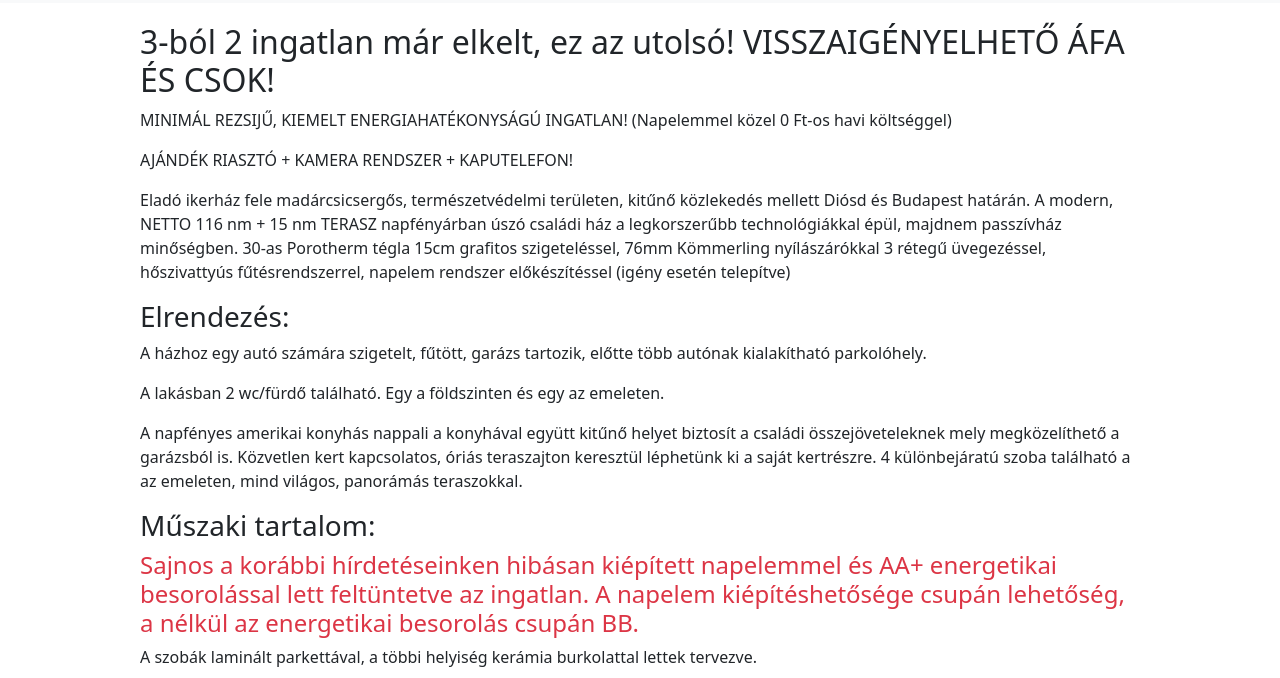
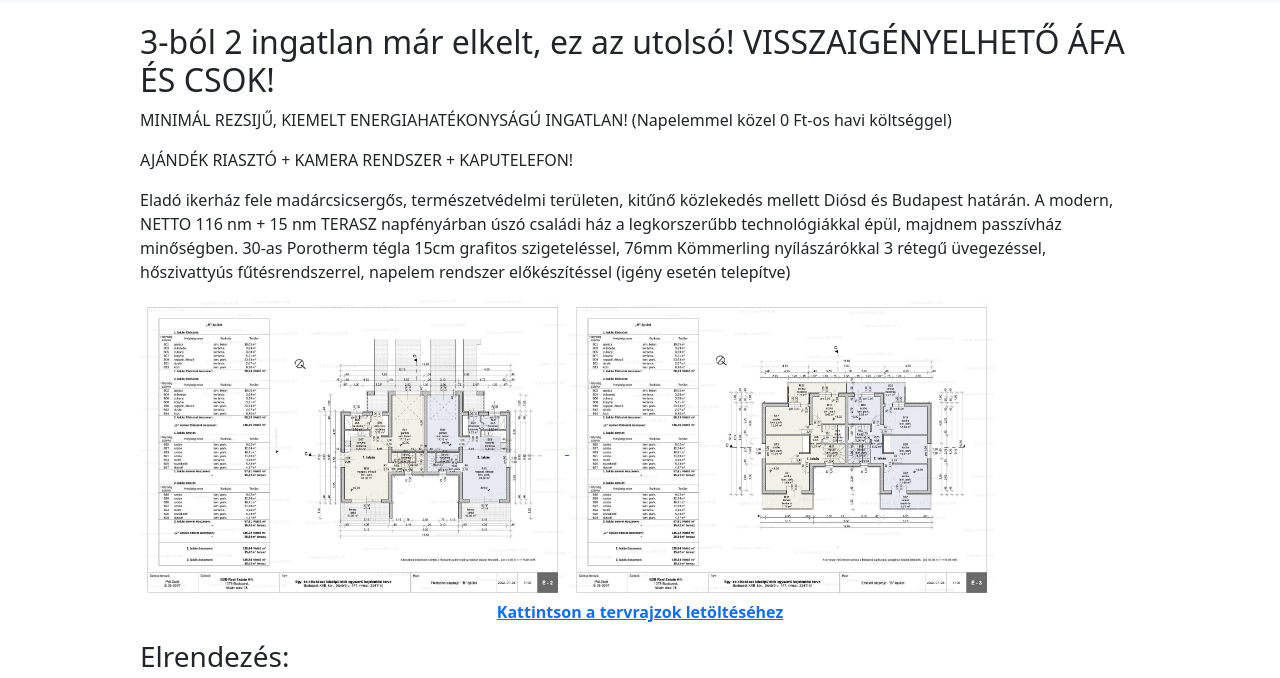
Before and after one commit to Shadowbeetle/RealEstateSite, a plain HTML site: page www/diotoro-147.html in a window 1280 px wide. Shown: the part 92-770 px from the top of the page. Drawn offline with Linux system fonts and the light colour scheme.

Commit message:
add tervrajz

```diff
--- a/www/diotoro-147.html
+++ b/www/diotoro-147.html
@@ -53,6 +53,15 @@
 				majdnem passzívház minőségben. 30-as Porotherm tégla 15cm grafitos szigeteléssel, 76mm Kömmerling nyílászárókkal
 				3
 				rétegű üvegezéssel, hőszivattyús fűtésrendszerrel, napelem rendszer előkészítéssel (igény esetén telepítve)</p>
+
+			<a href="tervrajz.zip" download>
+				<div>
+					<img src="tervrajz-fsz.jpg" height="300" width="425" alt="A ház földszinti tervrajza">
+					<img src="tervrajz-emelet.jpg" height="300" width="425" alt="A ház emeleti tervrajza">
+					<p style="text-align: center; font-weight: bold; text-decoration: underline;">Kattintson a tervrajzok
+						letöltéséhez</p>
+				</div>
+			</a>
 
 			<h3>Elrendezés:</h3>
 
```
Also changed, not shown: www/index.html (+1 -1 lines), www/tervrajz-emelet.jpg (added), www/tervrajz-fsz.jpg (added), 1 other file.
